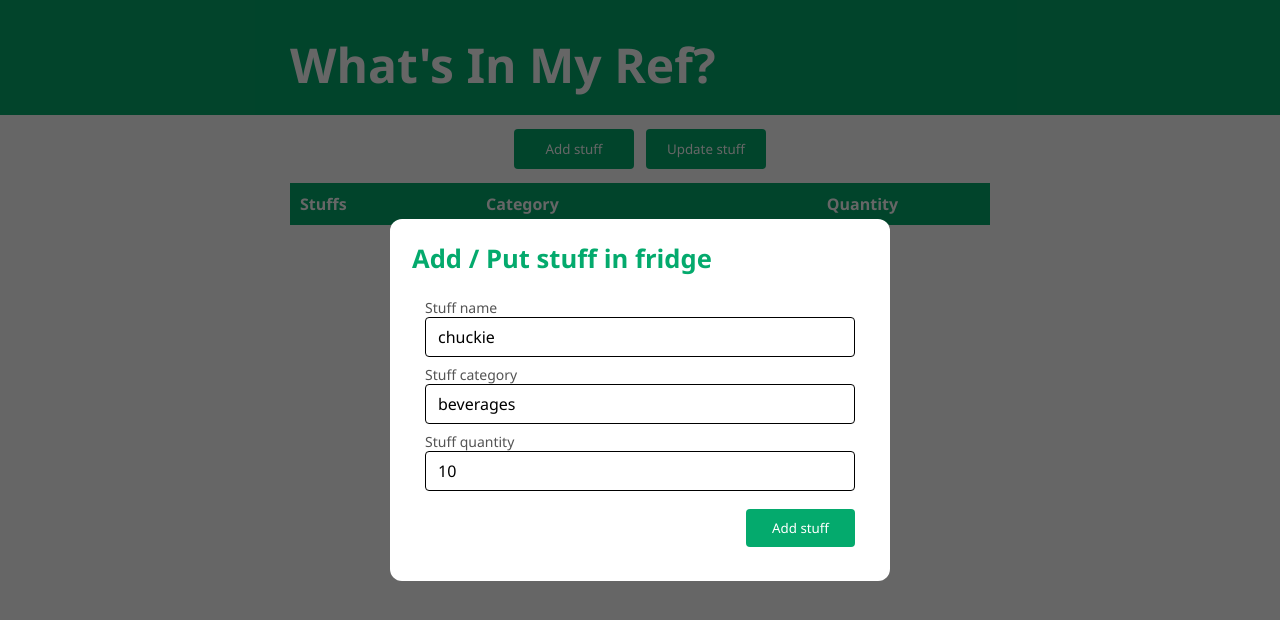
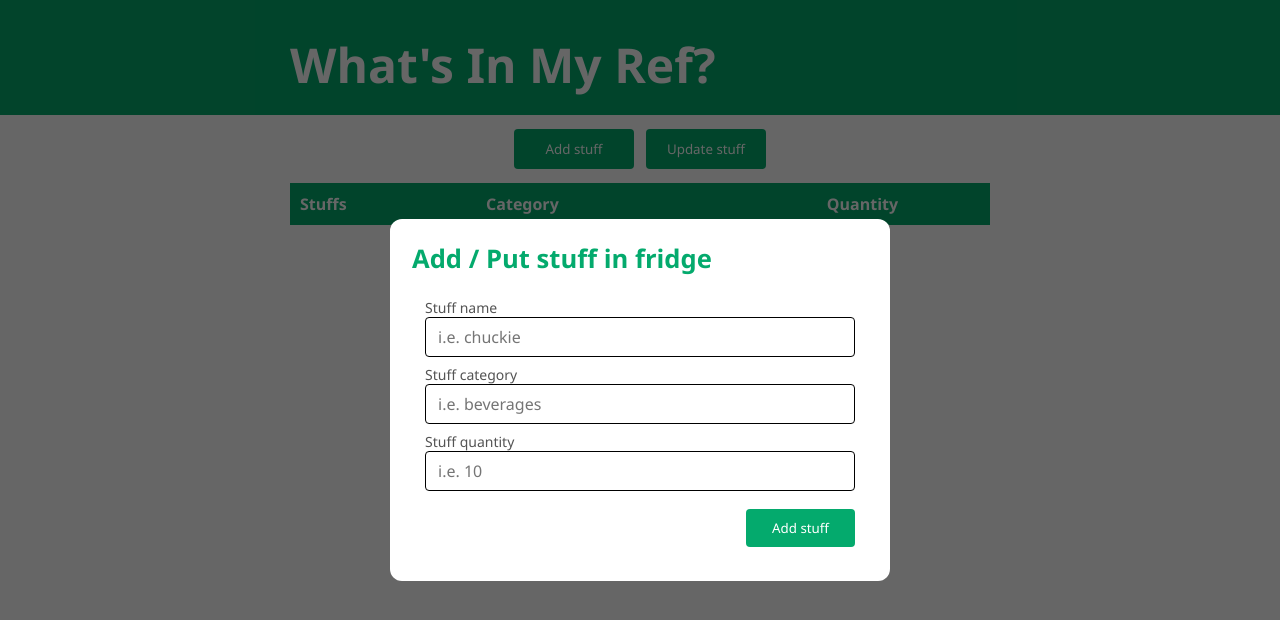
Before and after one commit to AudemarsOdato/whats-in-my-ref, a React (Vite) app: page / in a window 1280 px wide. Both pictures are taken after a click on the button "Add stuff". Shown: the top 620 px of the page. Built offline with nearby package versions, Linux system fonts and the light colour scheme.

Commit message:
version 1

```diff
--- a/src/components/AddStuff.jsx
+++ b/src/components/AddStuff.jsx
@@ -21,13 +21,13 @@ export default function AddStuff(props) {
                                 <div className="modal-content">
                                         <form action={getInput}>
                                                 <label htmlFor="stuff-name" className="form-name-label">Stuff name</label>
-                                                <input type="text" name="stuff-name" placeholder="i.e. chuckie" defaultValue="chuckie"/>
+                                                <input type="text" name="stuff-name" placeholder="i.e. chuckie"/>
 
                                                 <label htmlFor="stuff-category" className="form-category-label">Stuff category</label>
-                                                <input type="text" name="stuff-category" placeholder="i.e. beverages" defaultValue="beverages"/>
+                                                <input type="text" name="stuff-category" placeholder="i.e. beverages"/>
 
                                                 <label htmlFor="stuff-quantity" className="form-quantity-label">Stuff quantity</label>
-                                                <input type="number" name="stuff-quantity" placeholder="i.e. 10" defaultValue={10}/>
+                                                <input type="number" name="stuff-quantity" placeholder="i.e. 10"/>
 
                                                 <input type="submit" value="Add stuff" onClick={props.toggle} />
                                         </form>
```
